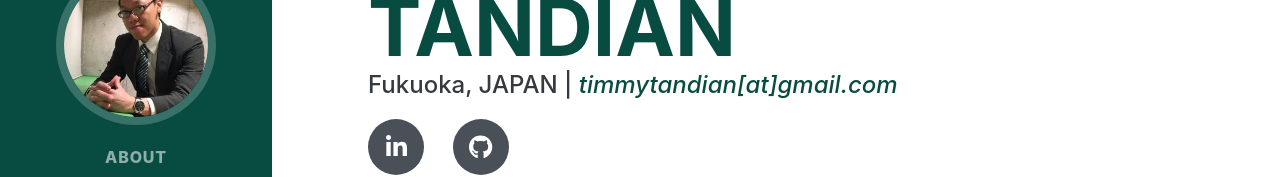
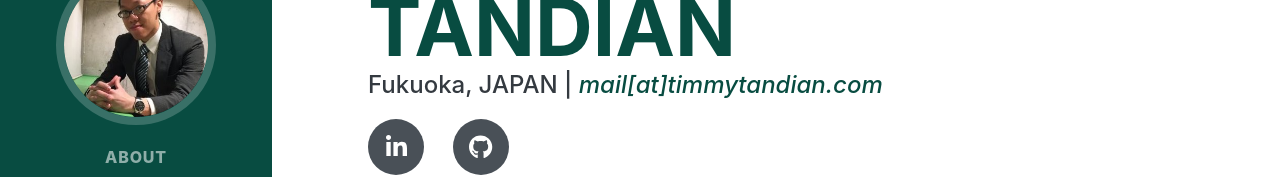
Before and after one commit to timmytandian/myresume_frontend, a plain HTML site: page index.html in a window 1280 px wide. Shown: the part 253-430 px from the top of the page. Drawn offline with nearby package versions, Linux system fonts and the light colour scheme; no server answers; a web font is replaced by a local one.

Commit message:
edit email address

```diff
--- a/index.html
+++ b/index.html
@@ -51,7 +51,7 @@
                     </h1>
                     <div class="mb-3">
                         <p class="emphasized">Fukuoka, JAPAN |
-                            <span class="text-primary"><i>timmytandian[at]gmail.com</i></span>
+                            <span class="text-primary"><i>mail[at]timmytandian.com</i></span>
                         </p>
                     </div>
                     <div class="social-icons mb-5">
```
